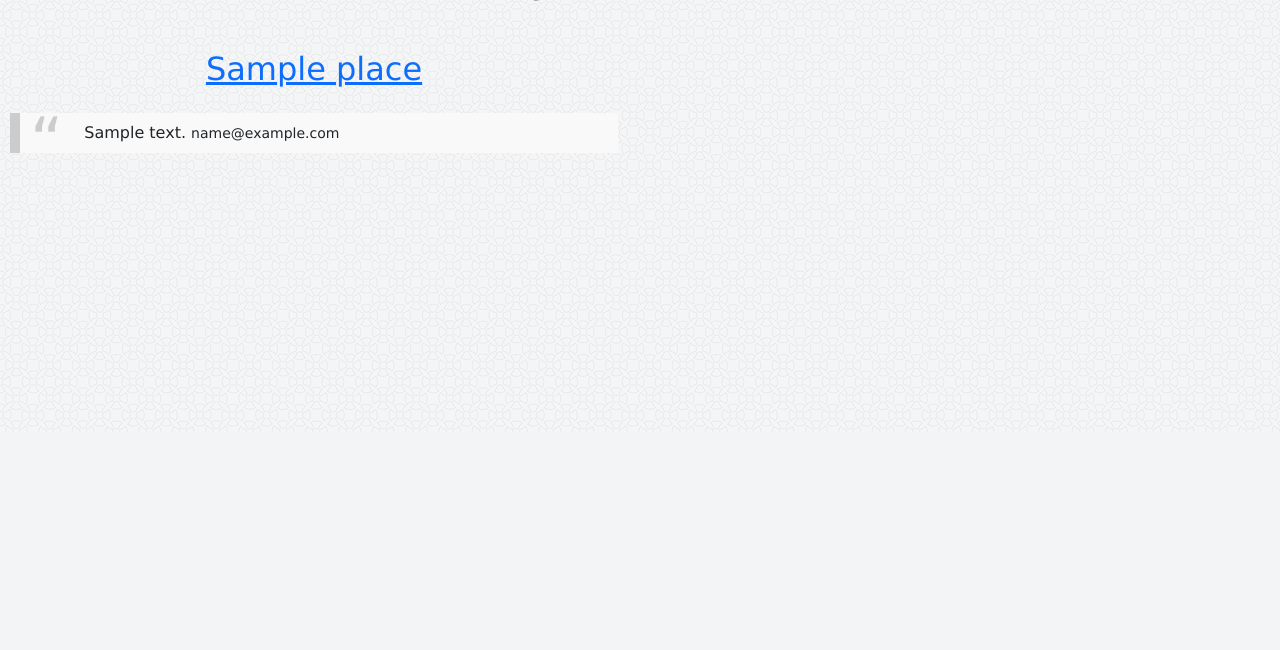
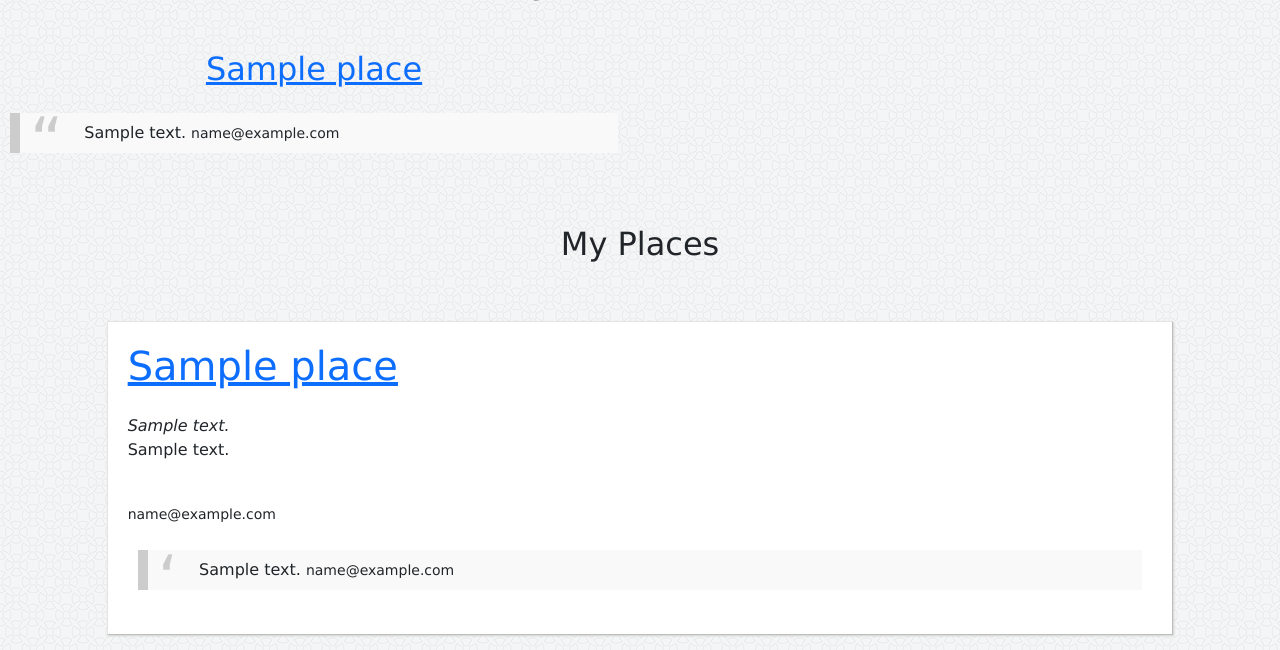
Before and after one commit to StephenMelnick/nomster, a Rails app: page /users/1 in a window 1280 px wide. Shown: the part 368-1018 px from the top of the page. Before the commit the page ends 795 px from the top, so only its background shows below. Run offline with Rails 7, Linux system fonts and the light colour scheme; tables that the repository leaves empty hold one stand-in row (values such as "Sample post"); style sheets or scripts are compiled from the project's sources; some libraries are stand-ins or nearby versions.

Commit message:
places on dashboard

```diff
--- a/app/views/users/show.html.erb
+++ b/app/views/users/show.html.erb
@@ -13,7 +13,7 @@
 </div>
   </div class="clear"></div>
 </div>
-<br /> <br />
+<br /><br />
 <h1 class="text-center">My Comments</h1>
   <br /><br />
     <div class="row">
@@ -30,3 +30,33 @@
   </div>
 <% end %>
 </div>
+
+  <div class="clear"></div>
+  <br /><br />
+<h2 class="text-center">My Places</h2>
+<br /><br/>
+
+<% @user.places.each do |place| %>
+
+<div class="booyah-box col-10 offset-1">
+    <h1><%= link_to place.name, place_path(place) %></h1><br />
+    <i><%= place.address %></i><br />
+    <p><%= place.description %></p><br />
+
+<% if place.user.present? %>
+  <small><%= place.user.email %></small>
+    <% end %>
+
+<% if place.comments.present? %>
+  <div class="col-12">
+    <blockquote>
+      <% if place.comments.last.humanized_rating.present? %>
+      <b><%= place.comments.last.humanized_rating %></b> -
+        <% end %>
+  <%= place.comments.last.message %>
+    <small><%= place.comments.last.user.email %></small>
+      </blockquote>
+      </div>
+  <% end %>
+  </div>
+  <% end %>
```
Lines whose indentation alone changed are shown as unchanged.
